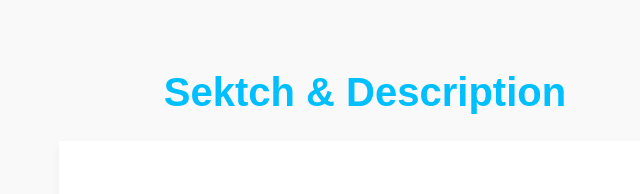
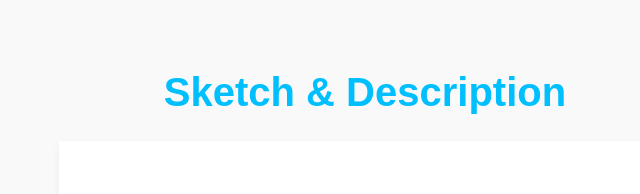
Before and after one commit to queasysloth123/personas-and-storyboarding, a plain HTML site: page index.html in a window 1280 px wide. Shown: the part 319-513 px from the top of the page, 400-1040 px from the left. Drawn offline with Linux system fonts and the light colour scheme.

Commit message:
Add files via upload

```diff
--- a/index.html
+++ b/index.html
@@ -32,7 +32,7 @@
                 <h2>Snackpass’s self-ordering kiosk</h2>
             </div>
             <div id="sketch-description-section" class="section">
-                <h1>Sektch & Description</h1>
+                <h1>Sketch & Description</h1>
                 <div class="section-content">
                     <img src="./imgs/kiosk.jpg">
                 </div>
```
